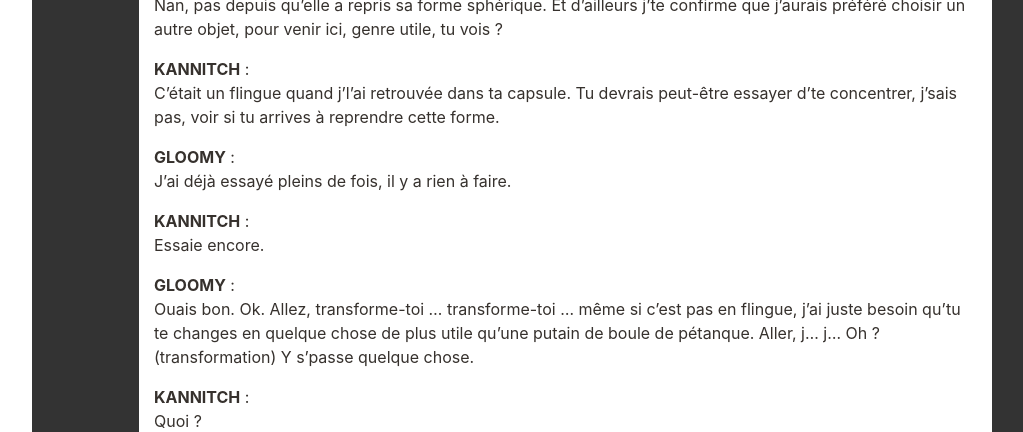
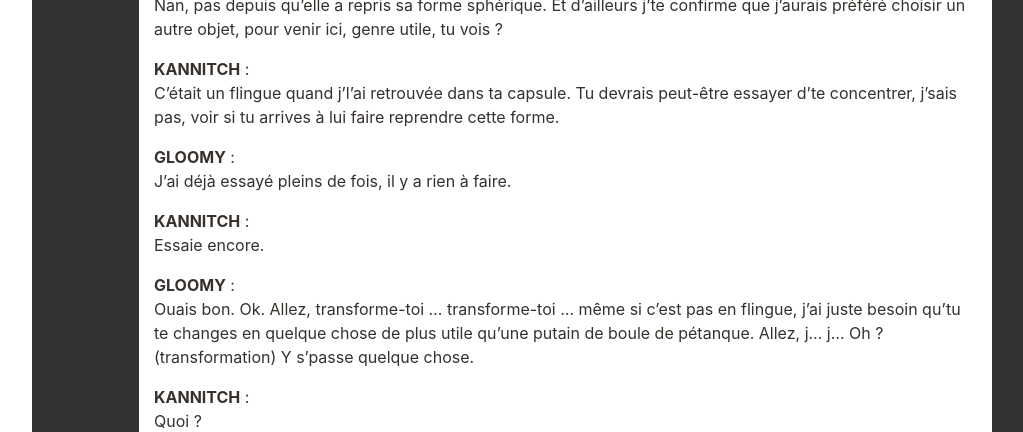
Before and after one commit to Neamar/sagas-mp3, a Jekyll site: the page built from Xantah/Xantah-6.html, in a window 1280 px wide and 900 px high, scrolled down 23040 px. Shown: the part 177-609 px from the top of the window, without its empty margins (181-1204 px from the left). Built offline with Jekyll 4.4.1, drawn with Linux system fonts in a browser that asks for light colours; some of the changed text lies outside the part shown.

Commit message:
Xantah: Fix some remaining mistakes

```diff
--- a/Xantah/Xantah-6.html
+++ b/Xantah/Xantah-6.html
@@ -26,7 +26,7 @@ ROSTEN : Ohh y-a rien à faire les commandes automatiques ne répondent plus !
 GLOOMY : Il faut passer en pilotage manuel !
 ROSTEN : Mais oui ! Le pilotage Manuel ! (bips de composition d'un numéro de téléphone)
 GLOOMY : Mais qu'est-ce que tu fous avec ton téléphone là !? Qu'est-ce que t'attends pour passer en manuel ?!
-ROSTEN : La ferme ! Aller décroches... (beeep)
+ROSTEN : La ferme ! Allez décroches... (beeep)
 MANUEL : (décroche le combiné) Manouel à l'appareil.
 GLOOMY : Quoi ?
 ROSTEN : Allô Manuel ? Vite, j'ai besoin qu'tu pilotes le vaisseau là !
@@ -329,10 +329,10 @@ KANNITCH : Euh bah, dé-désolé. Euh faut, bon faut pas qu'tu restes là. Hummm
 GLOOMY : Mouais. Et si tu pouvais aussi m'trouver une arme et des fringues ce serait cool, merci.
 KANNITCH : Ouais, on va voir ça en chemin. La clé n'a toujours pas bougée ?
 GLOOMY : Nan, pas depuis qu'elle a repris sa forme sphérique. Et d'ailleurs j'te confirme que j'aurais préféré choisir un autre objet, pour venir ici, genre utile, tu vois ?
-KANNITCH : C'était un flingue quand j'l'ai retrouvée dans ta capsule. Tu devrais peut-être essayer d'te concentrer, j'sais pas, voir si tu arrives à reprendre cette forme.
+KANNITCH : C'était un flingue quand j'l'ai retrouvée dans ta capsule. Tu devrais peut-être essayer d'te concentrer, j'sais pas, voir si tu arrives à lui faire reprendre cette forme.
 GLOOMY : J'ai déjà essayé pleins de fois, il y a rien à faire.
 KANNITCH : Essaie encore.
-GLOOMY : Ouais bon. Ok. Allez, transforme-toi ... transforme-toi ... même si c'est pas en flingue, j'ai juste besoin qu'tu te changes en quelque chose de plus utile qu'une putain de boule de pétanque. Aller, j... j... Oh ? (transformation) Y s'passe quelque chose.
+GLOOMY : Ouais bon. Ok. Allez, transforme-toi ... transforme-toi ... même si c'est pas en flingue, j'ai juste besoin qu'tu te changes en quelque chose de plus utile qu'une putain de boule de pétanque. Allez, j... j... Oh ? (transformation) Y s'passe quelque chose.
 KANNITCH : Quoi ?
 GLOOMY : Hhhh elle se transforme...
 KANNITCH : Sérieux ? En quoi ?
```
Also changed, not shown: other parts of Xantah/Xantah-6.html (+4 -4 lines).
